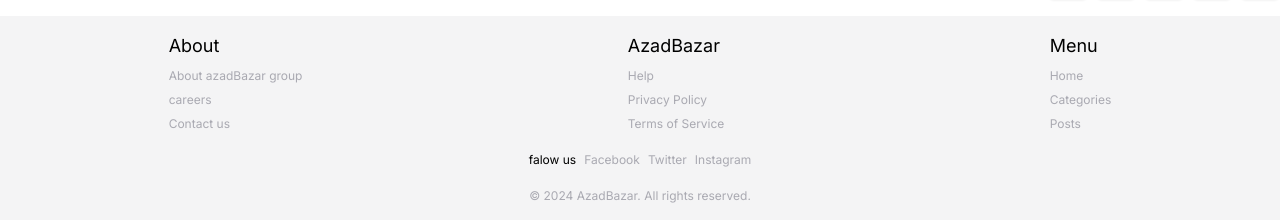
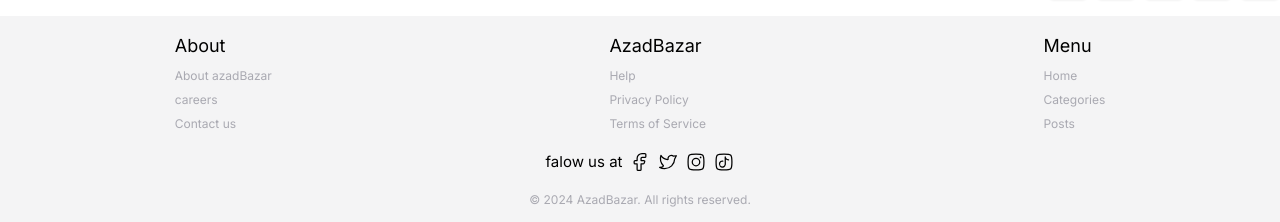
Before and after one commit to redaezziani/azad-bazar, a Next.js app: page / in a window 1280 px wide. Shown: the part 1260-1482 px from the top of the page. Built offline with nearby package versions, Linux system fonts and the light colour scheme.

Commit message:
Update styling in footer component

```diff
--- a/src/components/home-page/footer.tsx
+++ b/src/components/home-page/footer.tsx
@@ -10,7 +10,7 @@
                 <div className='flex flex-col gap-2 justify-center items-start'>
                     <h3 className=' text-lg  text-black '>About</h3>
                     <p>
-                About azadBazar group
+                        About azadBazar
                     </p>
                     <p>careers</p>
                     <p>
@@ -48,15 +48,29 @@
 
             </div>
             <div className='flex  gap-2  justify-center items-center'>
-            <h3 className='  text-balance text-black  '>falow us </h3>
+                <h3 className='  text-[15px] text-black  '>falow us at</h3>
                 <p>
-                Facebook
+                    <svg xmlns="http://www.w3.org/2000/svg" viewBox="0 0 24 24" width="20" height="20" color="#000000" fill="none">
+                        <path fill-rule="evenodd" clip-rule="evenodd" d="M6.18182 10.3333C5.20406 10.3333 5 10.5252 5 11.4444V13.1111C5 14.0304 5.20406 14.2222 6.18182 14.2222H8.54545V20.8889C8.54545 21.8081 8.74951 22 9.72727 22H12.0909C13.0687 22 13.2727 21.8081 13.2727 20.8889V14.2222H15.9267C16.6683 14.2222 16.8594 14.0867 17.0631 13.4164L17.5696 11.7497C17.9185 10.6014 17.7035 10.3333 16.4332 10.3333H13.2727V7.55556C13.2727 6.94191 13.8018 6.44444 14.4545 6.44444H17.8182C18.7959 6.44444 19 6.25259 19 5.33333V3.11111C19 2.19185 18.7959 2 17.8182 2H14.4545C11.191 2 8.54545 4.48731 8.54545 7.55556V10.3333H6.18182Z" stroke="currentColor" stroke-width="1.5" stroke-linejoin="round" />
+                    </svg>
                 </p>
                 <p>
-                Twitter
+                    <svg xmlns="http://www.w3.org/2000/svg" viewBox="0 0 24 24" width="20" height="20"  color="#000000" fill="none">
+                        <path d="M2 18.5C3.76504 19.521 5.81428 20 8 20C14.4808 20 19.7617 14.8625 19.9922 8.43797L22 4.5L18.6458 5C17.9407 4.37764 17.0144 4 16 4C13.4276 4 11.5007 6.51734 12.1209 8.98003C8.56784 9.20927 5.34867 7.0213 3.48693 4.10523C2.25147 8.30185 3.39629 13.3561 6.5 16.4705C6.5 17.647 3.5 18.3488 2 18.5Z" stroke="currentColor" stroke-width="1.5" stroke-linejoin="round" />
+                    </svg>
                 </p>
                 <p>
-                Instagram
+                    <svg xmlns="http://www.w3.org/2000/svg" viewBox="0 0 24 24"width="20" height="20" color="#000000" fill="none">
+                        <path d="M2.5 12C2.5 7.52166 2.5 5.28249 3.89124 3.89124C5.28249 2.5 7.52166 2.5 12 2.5C16.4783 2.5 18.7175 2.5 20.1088 3.89124C21.5 5.28249 21.5 7.52166 21.5 12C21.5 16.4783 21.5 18.7175 20.1088 20.1088C18.7175 21.5 16.4783 21.5 12 21.5C7.52166 21.5 5.28249 21.5 3.89124 20.1088C2.5 18.7175 2.5 16.4783 2.5 12Z" stroke="currentColor" stroke-width="1.5" stroke-linejoin="round" />
+                        <path d="M16.5 12C16.5 14.4853 14.4853 16.5 12 16.5C9.51472 16.5 7.5 14.4853 7.5 12C7.5 9.51472 9.51472 7.5 12 7.5C14.4853 7.5 16.5 9.51472 16.5 12Z" stroke="currentColor" stroke-width="1.5" />
+                        <path d="M17.5078 6.5L17.4988 6.5" stroke="currentColor" stroke-width="2" stroke-linecap="round" stroke-linejoin="round" />
+                    </svg>
+                </p>
+                <p>
+                    <svg xmlns="http://www.w3.org/2000/svg" viewBox="0 0 24 24" width="20" height="20"  color="#000000" fill="none">
+                        <path d="M2.5 12C2.5 7.52166 2.5 5.28249 3.89124 3.89124C5.28249 2.5 7.52166 2.5 12 2.5C16.4783 2.5 18.7175 2.5 20.1088 3.89124C21.5 5.28249 21.5 7.52166 21.5 12C21.5 16.4783 21.5 18.7175 20.1088 20.1088C18.7175 21.5 16.4783 21.5 12 21.5C7.52166 21.5 5.28249 21.5 3.89124 20.1088C2.5 18.7175 2.5 16.4783 2.5 12Z" stroke="currentColor" stroke-width="1.5" stroke-linejoin="round" />
+                        <path d="M10.5359 11.0075C9.71585 10.8916 7.84666 11.0834 6.93011 12.7782C6.01355 14.4729 6.9373 16.2368 7.51374 16.9069C8.08298 17.5338 9.89226 18.721 11.8114 17.5619C12.2871 17.2746 12.8797 17.0603 13.552 14.8153L13.4738 5.98145C13.3441 6.95419 14.4186 9.23575 17.478 9.5057" stroke="currentColor" stroke-width="1.5" stroke-linecap="round" stroke-linejoin="round" />
+                    </svg>
                 </p>
             </div>
             <div>
```
Lines whose indentation alone changed are shown as unchanged.
